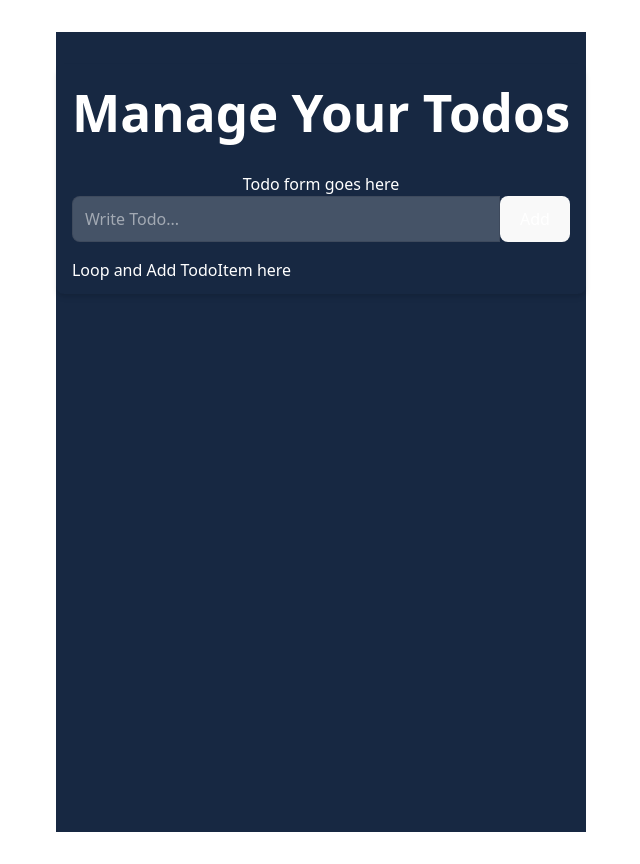
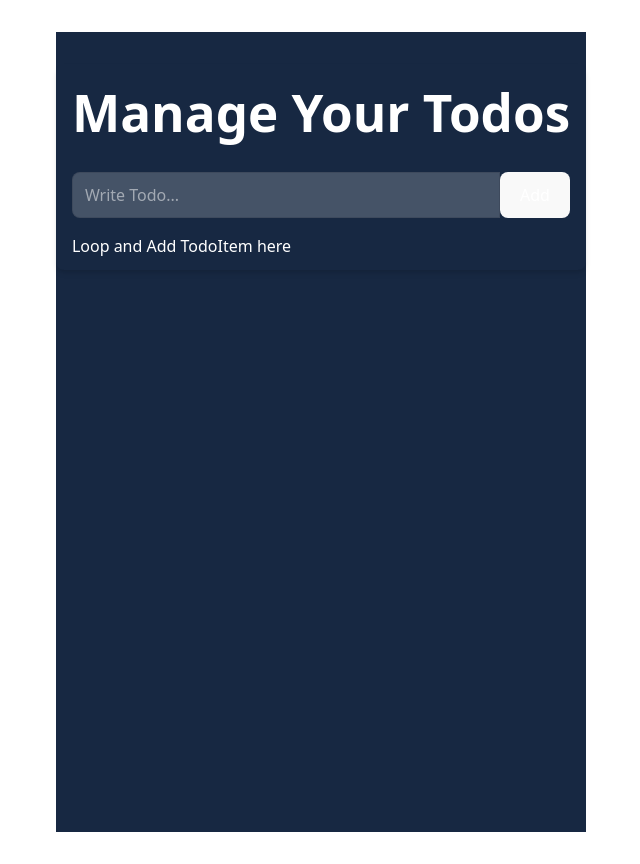
Before and after one commit to Mishra010405/React_RV, a React (Vite) app in the folder 10COntextTODOS/: page / in a window 1280 px wide. Shown: the whole page, without its empty margins (319-959 px from the left). Built offline with nearby package versions, Linux system fonts and the light colour scheme.

Commit message:
Contect TODOS

```diff
--- a/10COntextTODOS/src/App.jsx
+++ b/10COntextTODOS/src/App.jsx
@@ -49,7 +49,7 @@ function App() {
                 <div className="w-full max-w-2xl mx-auto shadow-md rounded-lg px-4 py-3 text-white">
                     <h1 className="text-2xl font-bold text-center mb-8 mt-2">Manage Your Todos</h1>
                     <div className="mb-4">
-                        Todo form goes here
+                        {/* Todo form goes here */}
                         <TodoForm/>
                     </div>
                     <div className="flex flex-wrap gap-y-3">
```
